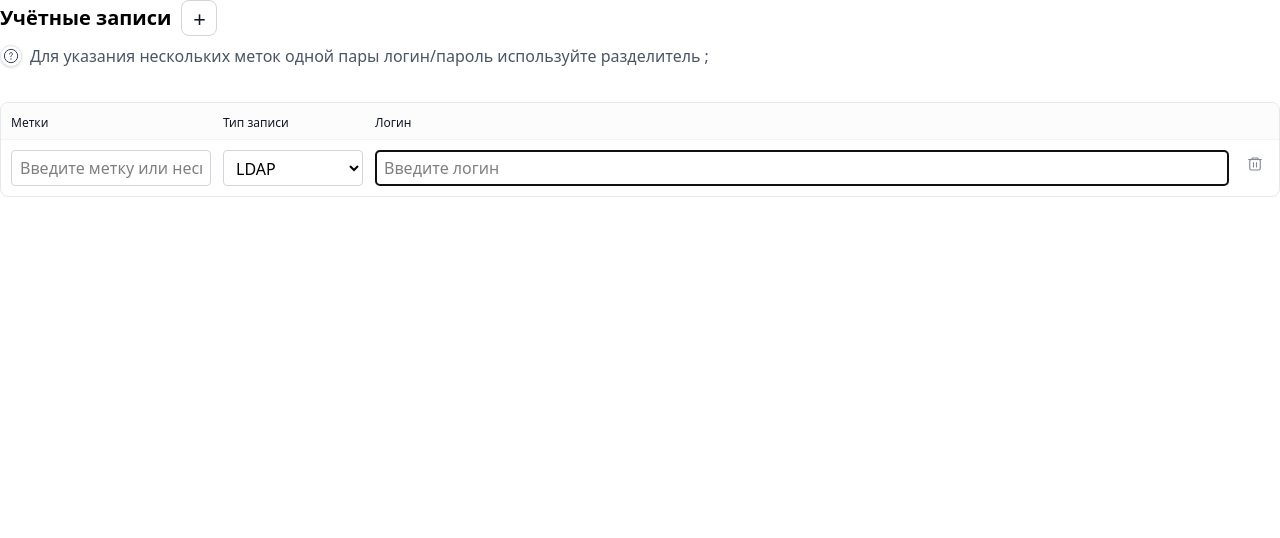
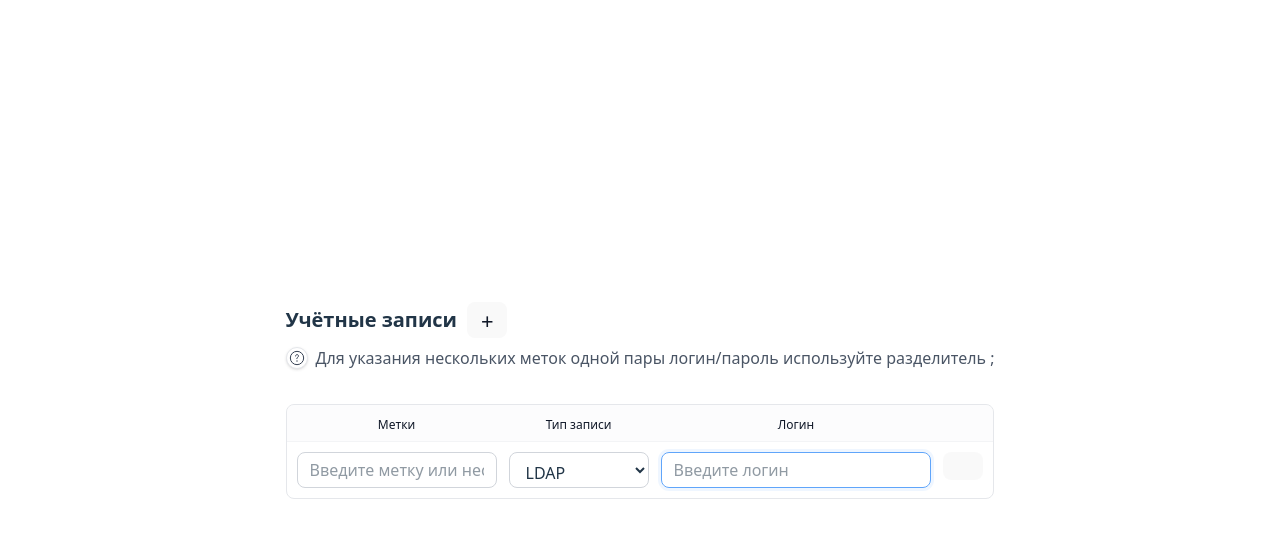
Before and after one commit to BMD63/vue-accounts-form, a Vue app: page / in a window 1280 px wide. Both pictures are taken after a click on the button "Добавить учётную запись". Shown: the top 538 px of the page. Built offline with nearby package versions, Linux system fonts and the light colour scheme; the HTML template or start-up script is replaced by a standard one.

Commit message:
add global styles

```diff
--- a/src/main.ts
+++ b/src/main.ts
@@ -1,6 +1,6 @@
 import { createApp } from 'vue'
 import { createPinia } from 'pinia';
-import './styles/form.css';
+import './style.css'
 import App from './App.vue'
 
 const app = createApp(App);
--- a/src/style.css
+++ b/src/style.css
@@ -1,11 +1,15 @@
+@import "tailwindcss";
+
 :root {
-  font-family: system-ui, Avenir, Helvetica, Arial, sans-serif;
-  line-height: 1.5;
-  font-weight: 400;
-
-  color-scheme: light dark;
-  color: rgba(255, 255, 255, 0.87);
-  background-color: #242424;
+  --col-label: 200px;
+  --col-type: 140px;
+  --col-action: 40px;
+  --border: #e5e7eb;
+  --muted: #6b7280;
+  --brand: #646cff;
+  --danger: #dc2626;
+  --shadow-sm: 0 1px 2px 0 rgb(0 0 0 / 0.05);
+  --radius: 8px;
 
   font-synthesis: none;
   text-rendering: optimizeLegibility;
@@ -13,21 +17,25 @@
   -moz-osx-font-smoothing: grayscale;
 }
 
+body {
+  margin: 0;
+  display: flex;
+  align-items: center;
+  justify-content: center;
+  min-width: 320px;
+  min-height: 100vh;
+  background-color: #242424;
+  color: rgba(255, 255, 255, 0.87);
+}
+
 a {
   font-weight: 500;
   color: #646cff;
-  text-decoration: inherit;
+  text-decoration: none;
 }
+
 a:hover {
   color: #535bf2;
-}
-
-body {
-  margin: 0;
-  display: flex;
-  place-items: center;
-  min-width: 320px;
-  min-height: 100vh;
 }
 
 h1 {
@@ -46,16 +54,14 @@ button {
   cursor: pointer;
   transition: border-color 0.25s;
 }
+
 button:hover {
   border-color: #646cff;
 }
+
 button:focus,
 button:focus-visible {
   outline: 4px auto -webkit-focus-ring-color;
-}
-
-.card {
-  padding: 2em;
 }
 
 #app {
@@ -65,14 +71,48 @@ button:focus-visible {
   text-align: center;
 }
 
+input[type="text"],
+input[type="password"],
+select {
+  padding: 0.5rem 0.75rem;
+  border: 1px solid #d1d5db;
+  border-radius: 0.5rem;
+  font-family: inherit;
+  transition: border-color 0.15s, box-shadow 0.15s;
+}
+
+input[type="text"]:focus,
+input[type="password"]:focus,
+select:focus {
+  outline: none;
+  border-color: #60a5fa;
+  box-shadow: 0 0 0 3px rgba(96, 165, 250, 0.1);
+}
+
+input.is-error {
+  border-color: #ef4444;
+}
+
+input.is-error:focus {
+  border-color: #ef4444;
+  box-shadow: 0 0 0 3px rgba(239, 68, 68, 0.1);
+}
+
+select {
+  background-color: white;
+  cursor: pointer;
+}
+
 @media (prefers-color-scheme: light) {
-  :root {
+  body {
     color: #213547;
     background-color: #ffffff;
   }
+
   a:hover {
     color: #747bff;
   }
+
   button {
     background-color: #f9f9f9;
   }
--- /dev/null
+++ b/tailwind.config.js
@@ -0,0 +1,14 @@
+/** @type {import('tailwindcss').Config} */
+export default {
+  content: [
+    "./index.html",
+    "./src/**/*.{vue,js,ts,jsx,tsx}",
+  ],
+  theme: {
+    extend: {
+      fontFamily: {
+        sans: ['system-ui', 'Avenir', 'Helvetica', 'Arial', 'sans-serif'],
+      },
+    },
+  },
+}
```
